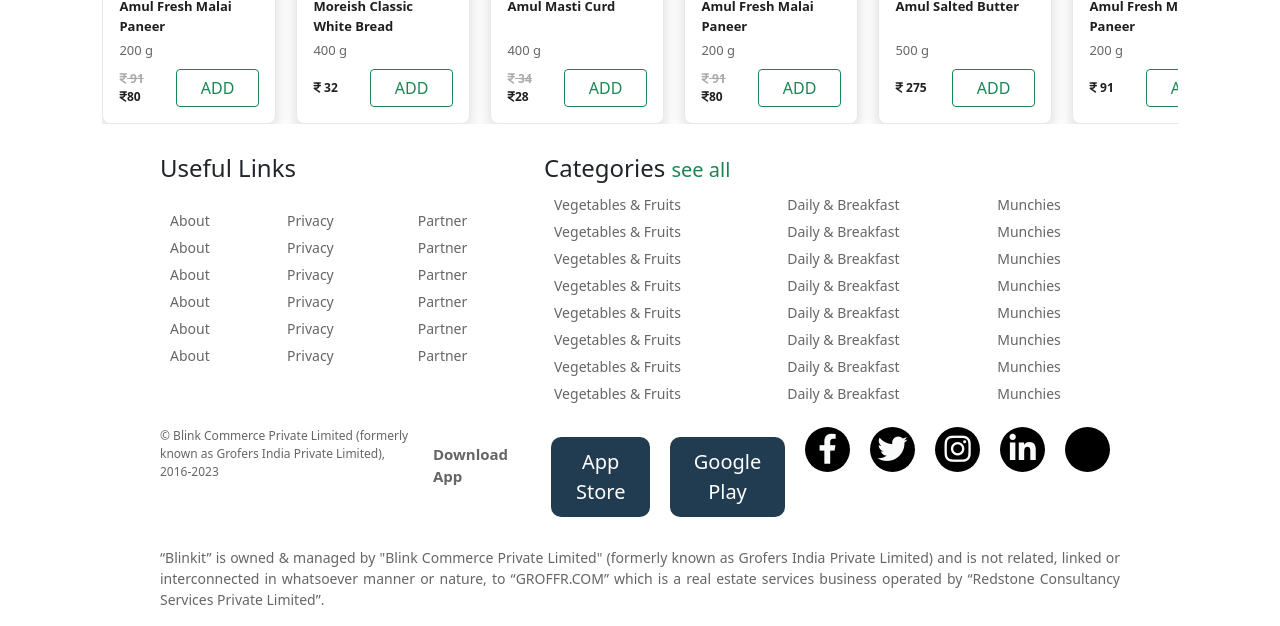
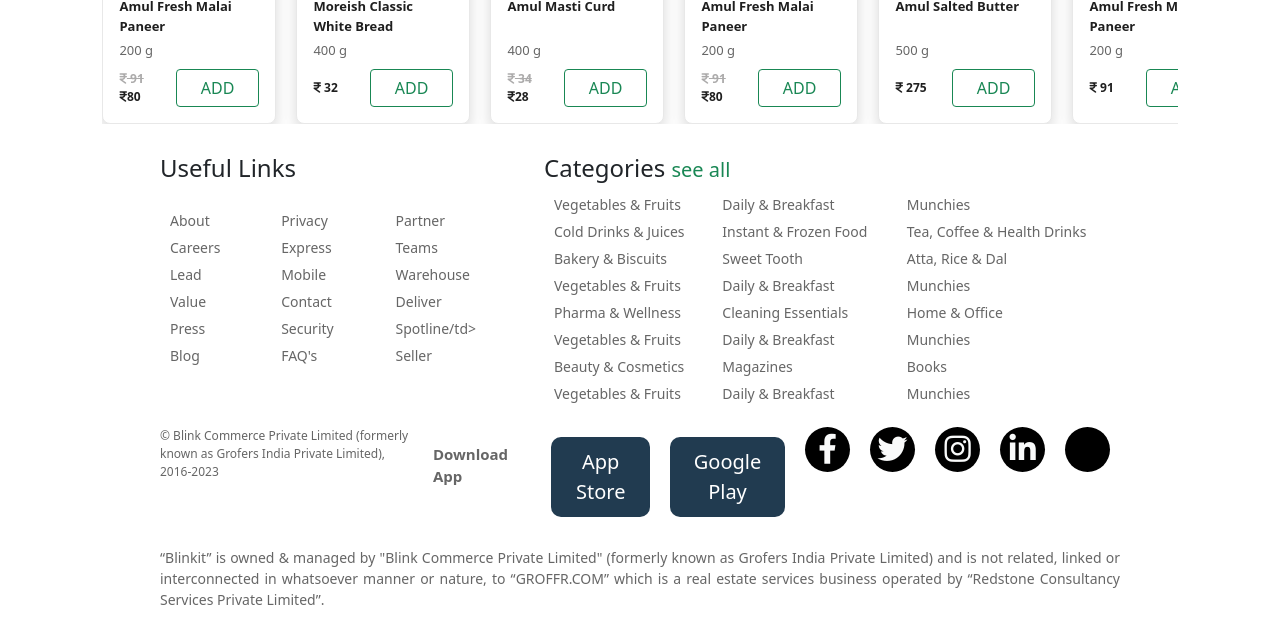
Before and after one commit to kittu246/Blinkit_clone, a plain HTML site: page index.html in a window 1280 px wide. Shown: the part 1769-2395 px from the top of the page. Drawn offline with nearby package versions, Linux system fonts and the light colour scheme.

Commit message:
Blinkit Clone

```diff
--- a/index.html
+++ b/index.html
@@ -887,29 +887,29 @@
                         <td>Partner</td>
                     </tr>
                     <tr>
-                        <td>About</td>
-                        <td>Privacy</td>
-                        <td>Partner</td>
+                        <td>Careers</td>
+                        <td>Express</td>
+                        <td>Teams</td>
                     </tr>
                     <tr>
-                        <td>About</td>
-                        <td>Privacy</td>
-                        <td>Partner</td>
+                        <td>Lead</td>
+                        <td>Mobile</td>
+                        <td>Warehouse</td>
                     </tr>
                     <tr>
-                        <td>About</td>
-                        <td>Privacy</td>
-                        <td>Partner</td>
+                        <td>Value</td>
+                        <td>Contact</td>
+                        <td>Deliver</td>
                     </tr>
                     <tr>
-                        <td>About</td>
-                        <td>Privacy</td>
-                        <td>Partner</td>
+                        <td>Press</td>
+                        <td>Security</td>
+                        <td>Spotline/td>
                     </tr>
                     <tr>
-                        <td>About</td>
-                        <td>Privacy</td>
-                        <td>Partner</td>
+                        <td>Blog</td>
+                        <td>FAQ's</td>
+                        <td>Seller</td>
                     </tr>
                 </table>
             </div>
@@ -926,9 +926,14 @@
                         <td>Munchies</td>
                     </tr>
                     <tr>
-                        <td>Vegetables & Fruits</td>
-                        <td>Daily & Breakfast</td>
-                        <td>Munchies</td>
+                        <td>Cold Drinks & Juices</td>
+                        <td>Instant & Frozen Food</td>
+                        <td>Tea, Coffee & Health Drinks</td>
+                    </tr>
+                    <tr>
+                        <td>Bakery & Biscuits</td>
+                        <td>Sweet Tooth</td>
+                        <td>Atta, Rice & Dal</td>
                     </tr>
                     <tr>
                         <td>Vegetables & Fruits</td>
@@ -936,9 +941,9 @@
                         <td>Munchies</td>
                     </tr>
                     <tr>
-                        <td>Vegetables & Fruits</td>
-                        <td>Daily & Breakfast</td>
-                        <td>Munchies</td>
+                        <td>Pharma & Wellness</td>
+                        <td>Cleaning Essentials</td>
+                        <td>Home & Office</td>
                     </tr>
                     <tr>
                         <td>Vegetables & Fruits</td>
@@ -946,14 +951,9 @@
                         <td>Munchies</td>
                     </tr>
                     <tr>
-                        <td>Vegetables & Fruits</td>
-                        <td>Daily & Breakfast</td>
-                        <td>Munchies</td>
-                    </tr>
-                    <tr>
-                        <td>Vegetables & Fruits</td>
-                        <td>Daily & Breakfast</td>
-                        <td>Munchies</td>
+                        <td>Beauty & Cosmetics</td>
+                        <td>Magazines</td>
+                        <td>Books</td>
                     </tr>
                     <tr>
                         <td>Vegetables & Fruits</td>
```
